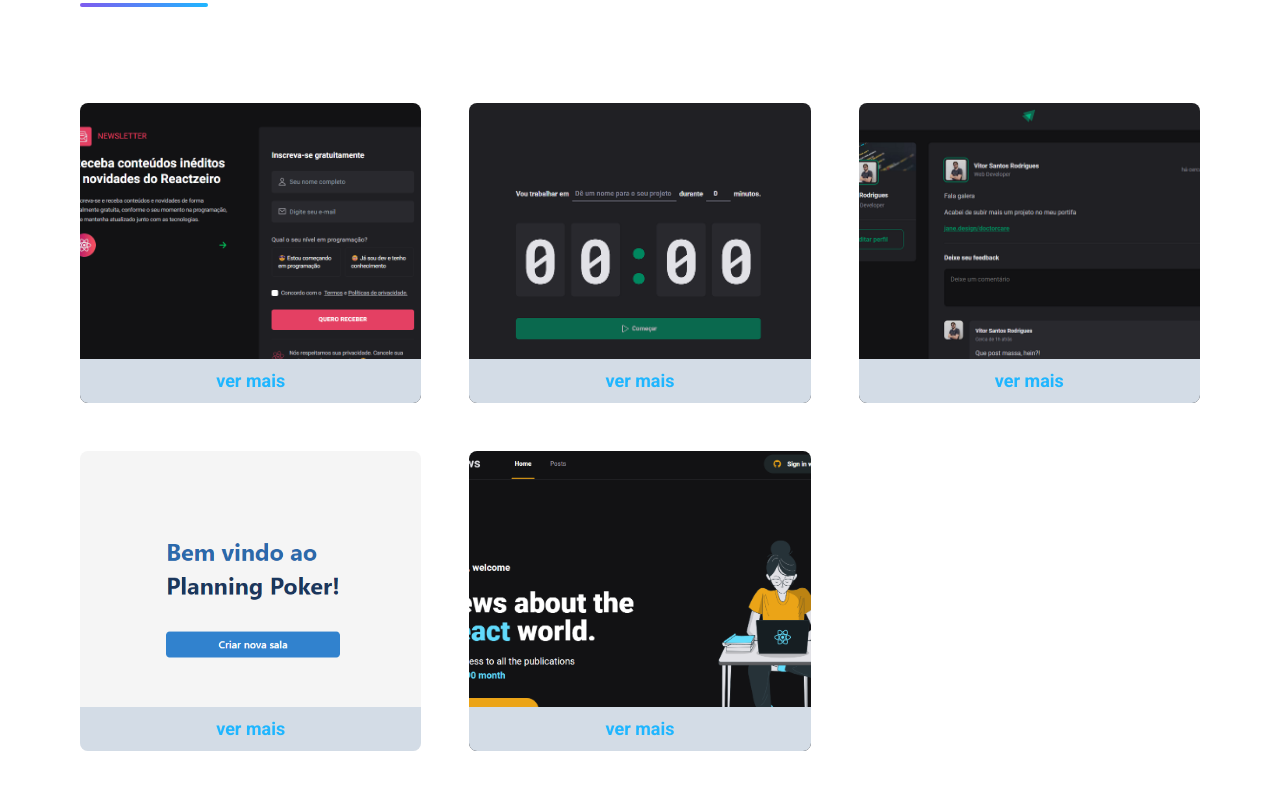
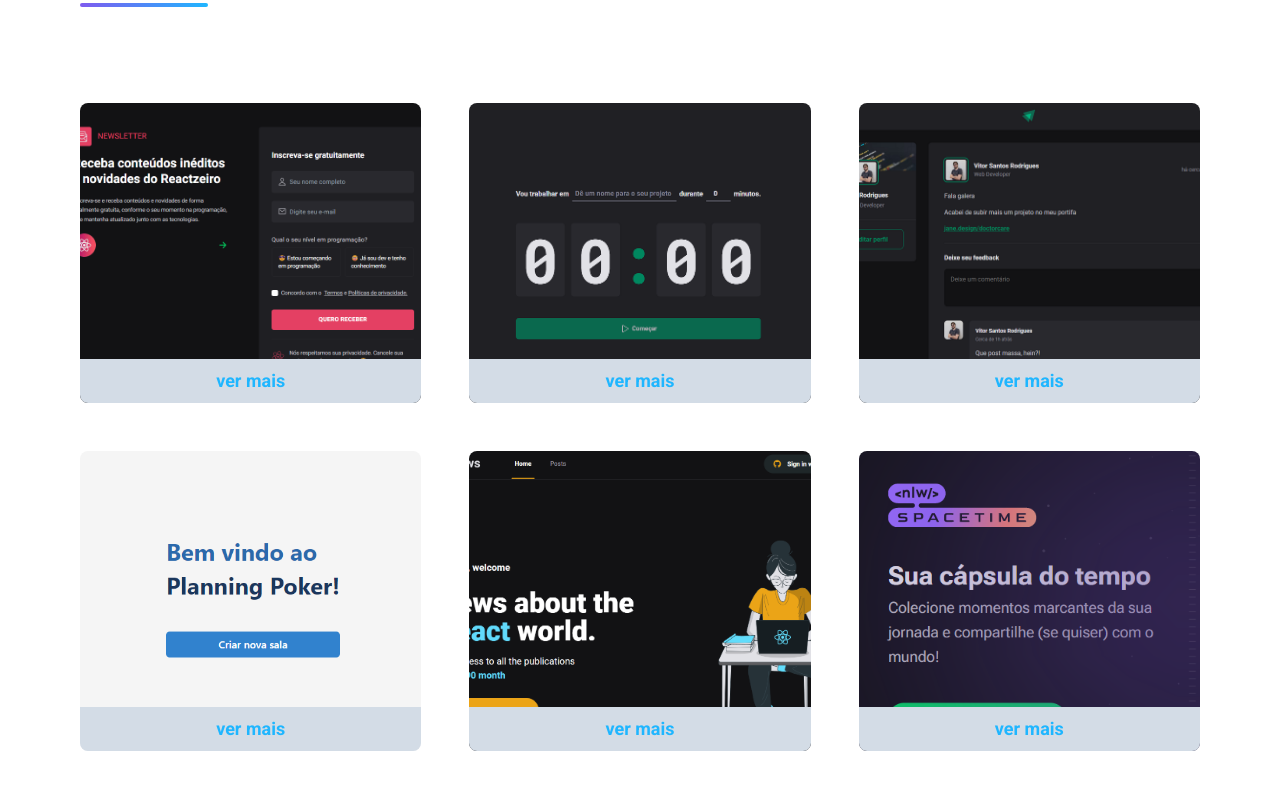
Before and after one commit to virtorodrigues/landing-page-vitor, a Next.js app: page / in a window 1280 px wide. Shown: the part 897-1686 px from the top of the page. Built offline with nearby package versions, Linux system fonts and the light colour scheme.

Commit message:
add spacetime project

```diff
--- a/src/components/Portfolio/index.tsx
+++ b/src/components/Portfolio/index.tsx
@@ -6,10 +6,10 @@ import {
   newsLetterPage,
   planningPoker,
   simpleFeed,
+  spacetime,
 } from "@/portfolioProjects";
 import {
   animationVariantLeftToRight,
-  animationVariantRightToLeft,
 } from "@/utils/AnimationsConst";
 
 export const Portfolio = () => {
@@ -48,6 +48,7 @@ export const Portfolio = () => {
             <ProjectDetails {...simpleFeed} />
             <ProjectDetails {...planningPoker} />
             <ProjectDetails {...igNews} />
+            <ProjectDetails {...spacetime} />
           </motion.div>
         </motion.div>
       </section>
--- a/src/portfolioProjects/index.tsx
+++ b/src/portfolioProjects/index.tsx
@@ -3,3 +3,4 @@ export { planningPoker } from "./planningPoker";
 export { simpleFeed } from "./simpleFeed";
 export { newsLetterPage } from "./newsLetterPage";
 export { igNews } from "./igNews";
+export { spacetime } from "./spacetime";
--- /dev/null
+++ b/src/portfolioProjects/spacetime.tsx
@@ -0,0 +1,28 @@
+export const spacetime = {
+  name: "Spacetime",
+  description: (
+    <>
+      <p>
+        Spacetime é uma aplicação onde você pode cadastrar memórias. Memórias são imagens com descrição ou não, que te fazem lembrar de algo do passado.
+      </p>
+      <p className="mt-4">
+        Este projeto foi criado utilizando{" "}
+        <span className="text-blue font-bold">NextJs</span>. Para a parte de estilização foi utilizado <span className="text-blue font-bold">TailwindCSS</span>.
+        Banco de dados <span className="text-blue font-bold">MySql</span> para armazenar dados do usuário e memórias. Utilizo <span className="text-blue font-bold">Token JWT</span> para autenticação.
+         <span className="text-blue font-bold">Fastify</span> foi utilizado no backend.
+        <span className="text-blue font-bold">TypeScript</span> para facilitar a manutenção futura.
+
+        Neste projeto tive grandes desafios. O backend está sendo hospedado com <span className="text-blue font-bold">Heroku</span>,
+        o banco de dados está no <span className="text-blue font-bold">PlanetScale</span>
+         e estou utilizando o serviço de <span className="text-blue font-bold">Bucket da AWS</span> para armazenar as imagens da aplicação.
+         Além de contar com autenticação oauth com <span className="text-blue font-bold">Google</span> e <span className="text-blue font-bold">Github</span> {" "}
+         e o frontend está hospedado na <span className="text-blue font-bold">Vercel</span>
+
+      </p>
+    </>
+  ),
+  videoPath: "spacetime-video.mp4",
+  githubRepositoryLinkRedirect: "https://github.com/virtorodrigues/spacetime-web",
+  onlineLinkRedirect: "https://spacetime-vitorodrigues.vercel.app",
+  backgroundPath: "spacetime-thumb.png",
+};
```
Also changed, not shown: public/spacetime-thumb.png (added), 1 other file (tests, documents, lock files or other folders).
